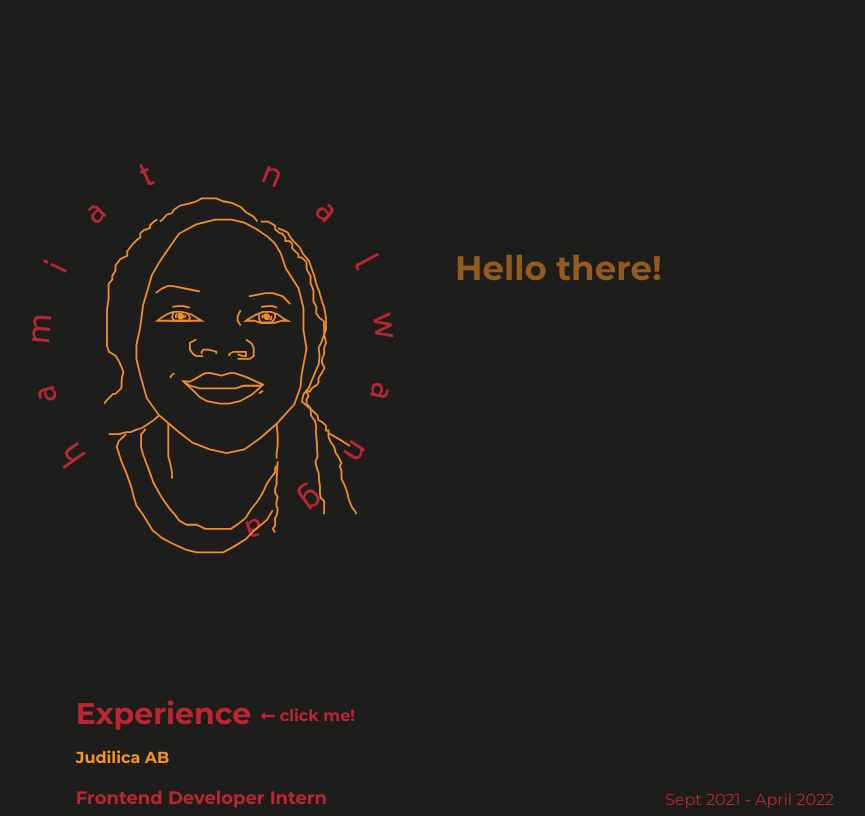
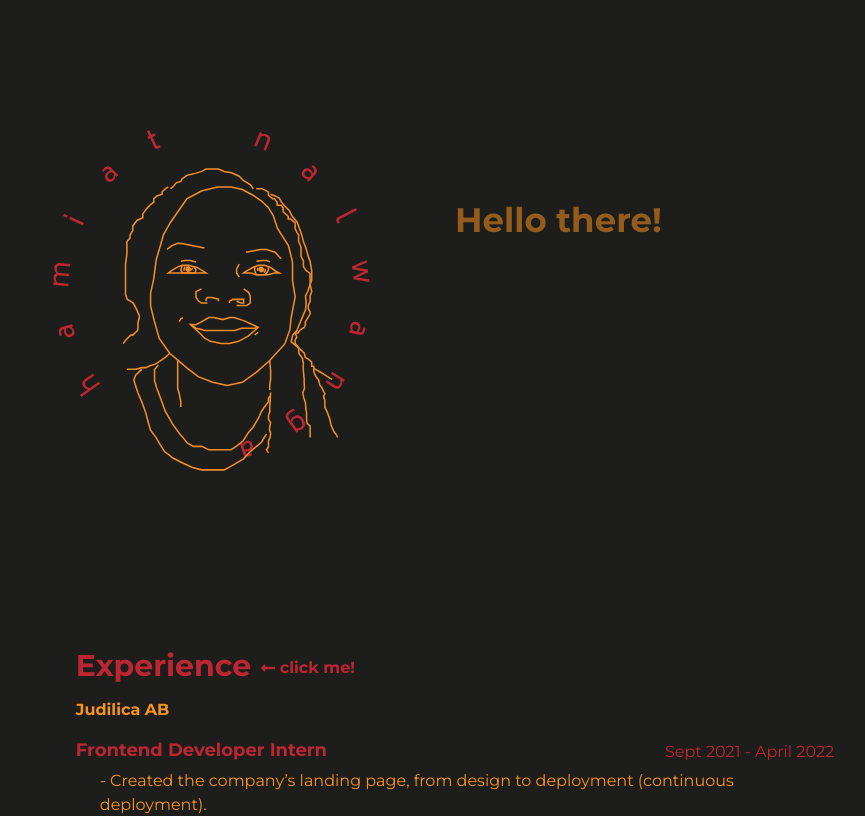
Before and after one commit to hamiat/folio, a React (Create React App) app: page / in a window 1280 px wide. Shown: the top 816 px of the page, without its empty margins (185-1050 px from the left). Built offline with nearby package versions, Linux system fonts and the light colour scheme.

Commit message:
face working on all devices

```diff
--- a/src/App.tsx
+++ b/src/App.tsx
@@ -13,6 +13,7 @@ const startVariants = {
     opacity: 0,
   },
   initialMobile: {
+    gridColumn: "1/span 1",
     opacity: 0,
   },
   animate: {
@@ -24,6 +25,7 @@ const startVariants = {
     },
   },
   animateMobile: {
+    gridColumn: "1/span 1",
     opacity: 1,
     transition: {
       duration: 1.5,
@@ -53,6 +55,9 @@ const goToSideVariants = {
   initial: {
     x: 0,
   },
+  initialMobile: {
+    x:0,
+  },
   animate: {
     x: "-20vw",
     transition: {
@@ -60,6 +65,9 @@ const goToSideVariants = {
       duration: 2.5,
       ease: "easeInOut",
     },
+  },
+  animateMobile: {
+    x: 0,
   },
 };
 
@@ -98,9 +106,12 @@ const App: React.FC = () => {
         initial={isMobile ? "initialMobile" : "initial"}
         animate={isMobile ? "animateMobile" : "animate"}
         className={style.leftContent}
+
       >
         <motion.svg
           variants={goToSideVariants}
+          initial={isMobile ? "initialMobile" : "initial"}
+          animate={isMobile ? "animateMobile" : "animate"}
           className={style.face}
           width="280"
           height="393"
@@ -151,7 +162,8 @@ const App: React.FC = () => {
             strokeMiterlimit="10"
           />
           <motion.path
-            variants={pathVariants}
+            variants={pathVariants} initial="initial"
+        animate="animate"
             d="M102.321 156.558L95.1218 160.161V167.815L98.7179 172.761L102.321 175.014H109.975"
             stroke="#F28D2A"
             strokeWidth="2"
@@ -188,7 +200,8 @@ const App: React.FC = () => {
             strokeMiterlimit="10"
           />
           <motion.path
-            variants={pathVariants}
+            variants={pathVariants} initial="initial"
+        animate="animate"
             d="M192.352 33.2236L198.201 35.4693L203.602 38.1699L205.855 42.6758L209.755 47.6222L216.658 54.381L220.254 61.5803L227.013 69.6822L229.258 75.9861L232.862 85.886L235.115 95.3383L238.263 102.993L241.411 114.243L243.816 120.994L245.917 132.7V138.101V145.307L241.866 156.558L240.964 159.713L237.815 165.786L238.711 175.014L237.815 184.019L235.562 189.117L229.713 202.923L226.558 210.801L221.156 216.874L219.135 225.431L224.312 229.93L232.862 237.136L236.465 240.732L237.36 245.686L241.866 248.387L245.917 251.99V257.391H248.618V264.59L251.318 270.447L254.914 275.393L256.72 282.376L258.973 285.3L263.024 293.402L261.218 297.005L263.024 301.952V310.956L266.172 317.26L269.32 325.81L271.126 333.912L274.722 342.468L277.877 346.519L279.675 350.115"
             stroke="#F28D2A"
             strokeWidth="2"
@@ -196,14 +209,16 @@ const App: React.FC = () => {
             whileHover="hover"
           />
           <motion.path
-            variants={pathVariants}
+            variants={pathVariants} initial="initial"
+        animate="animate"
             d="M169.844 26.0171L165.793 20.6158L157.237 15.6694L151.388 9.81322L141.48 5.31456L132.028 3.50932L124.381 0.360977H116.279H111.773H108.17L102.545 3.50932L95.1218 5.76226L87.9153 7.56028L83.6405 8.4629L77.1127 13.1926L75.3147 16.5648L69.4585 18.3628L64.9599 23.7713L61.8115 26.0171"
             stroke="#F28D2A"
             strokeWidth="2"
             strokeMiterlimit="10"
           />
           <motion.path
-            variants={pathVariants}
+            variants={pathVariants} initial="initial"
+        animate="animate"
             d="M59.1109 23.7713L55.5004 26.0171L51.0017 30.068V33.2163L44.2429 35.4621L40.192 39.0725V43.5712L35.9172 46.7268L31.1947 51.6731L25.7934 58.8941V63.8332L18.1392 67.4437L12.7379 74.6647V80.5136L9.1274 86.3626V90.4208L5.07644 94.9195V111.571L3.29286 124.15V163.764L5.53858 170.263L9.58954 172.631L13.2 174.993C13.2 174.993 16.3556 180.394 17.251 182.214C18.1464 184.033 21.3019 191.673 21.3019 191.673V193.919L19.9516 198.425L19.4967 202.909V206.844L19.049 210.787L12.7451 216.86H10.0445L6.8889 220.015L3.27842 223.626L0.28894 227.684"
             stroke="#F28D2A"
             strokeWidth="2"
@@ -216,7 +231,8 @@ const App: React.FC = () => {
             strokeMiterlimit="10"
           />
           <motion.path
-            variants={pathVariants}
+            variants={pathVariants} initial="initial"
+        animate="animate"
             d="M191.226 288.448V282.376L192.352 274.043V263.24L191.226 249.961"
             stroke="#F28D2A"
             strokeWidth="2"
@@ -229,49 +245,56 @@ const App: React.FC = () => {
             strokeMiterlimit="10"
           />
           <motion.path
-            variants={pathVariants}
+            variants={pathVariants} initial="initial"
+        animate="animate"
             d="M78.0153 193.919L75.3147 195.724L73.2639 199.32"
             stroke="#F28D2A"
             strokeWidth="2"
             strokeMiterlimit="10"
           />
           <motion.path
-            variants={pathVariants}
+            variants={pathVariants} initial="initial"
+        animate="animate"
             d="M171.642 216.427L176.141 213.278"
             stroke="#F28D2A"
             strokeWidth="2"
             strokeMiterlimit="10"
           />
           <motion.path
-            variants={pathVariants}
+            variants={pathVariants} initial="initial"
+        animate="animate"
             d="M46.0554 255.586L43.3547 259.189L41.1018 261.442V269.204V276.295L43.5786 284.845L49.2037 299.706L55.0599 315.91L64.5122 332.561L73.264 344.714L78.0154 350.115L83.6405 357.322L91.5186 361.821H102.545L112.221 366.326H124.381H132.028H140.585L148.008 361.373L156.897 354.166L163.093 344.266L169.844 336.165L176.141 325.81L180.423 316.357L184.25 310.508L189.55 303.757V299.251L191.226 296.55"
             stroke="#F28D2A"
             strokeWidth="2"
             strokeMiterlimit="10"
           />
           <motion.path
-            variants={pathVariants}
+            variants={pathVariants} initial="initial"
+        animate="animate"
             d="M192.352 291.597L191.789 301.952L191.226 310.508V316.805L189.55 321.759V326.257L192.352 331.211L190.951 337.067V340.663L192.352 344.266L191.789 350.115L189.55 354.621V357.322V362.723L186.944 366.327L189.55 370.377"
             stroke="#F28D2A"
             strokeWidth="2"
             strokeMiterlimit="10"
           />
           <motion.path
-            variants={pathVariants}
+            variants={pathVariants} initial="initial"
+        animate="animate"
             d="M24.4503 261.442L16.3483 269.205L14.0954 275.393L16.3483 282.376L19.2728 291.597L24.4503 303.757L29.6999 318.155L32.9999 330.987L35.9244 340.663L42.8998 350.115L48.3011 359.12L54.1573 368.572L59.1109 372.175L64.5121 376.674L75.6396 382.53L90.6159 389.282L102.545 392.43H116.279H132.028L142.831 386.581L156.897 378.024L165.793 368.572L180.423 356.419L186.944 345.617"
             stroke="#F28D2A"
             strokeWidth="2"
             strokeMiterlimit="10"
           />
           <motion.path
-            variants={pathVariants}
+            variants={pathVariants} initial="initial"
+        animate="animate"
             d="M160.392 108.841L178.849 105.245H186.944L198.201 108.841L203.602 114.698L206.303 117.398"
             stroke="#F28D2A"
             strokeWidth="2"
             strokeMiterlimit="10"
           />
           <motion.path
-            variants={pathVariants}
+            variants={pathVariants} initial="initial"
+        animate="animate"
             d="M104.538 103.159L106.011 103.462L76.7878 97.4468L71.2205 97.1435L64.0573 100.292L57.3057 105.245"
             stroke="#F28D2A"
             strokeWidth="2"
@@ -290,7 +313,8 @@ const App: React.FC = () => {
             strokeMiterlimit="10"
           />
           <motion.path
-            variants={pathVariants}
+            variants={pathVariants} initial="initial"
+        animate="animate"
             d="M248.618 260.092L256.265 264.59L263.919 269.205L272.476 274.498"
             stroke="#F28D2A"
             strokeWidth="2"
@@ -315,7 +339,8 @@ const App: React.FC = () => {
             strokeMiterlimit="10"
           />
           <motion.path
-            variants={pathVariants}
+            variants={pathVariants} initial="initial"
+        animate="animate"
             d="M86.7888 133.154L83.9726 133.588L82.1602 131.385L83.1639 128.757L85.98 128.324L87.7925 130.519L86.7888 133.154Z"
             fill="#F28D2A"
             stroke="#F28D2A"
@@ -323,7 +348,8 @@ const App: React.FC = () => {
             strokeMiterlimit="10"
           />
           <motion.path
-            variants={pathVariants}
+            variants={pathVariants} initial="initial"
+        animate="animate"
             d="M182.055 133.508L179.239 133.942L177.426 131.739L178.43 129.111L181.246 128.677L183.059 130.88L182.055 133.508Z"
             fill="#F28D2A"
             stroke="#F28D2A"
@@ -331,27 +357,32 @@ const App: React.FC = () => {
             strokeMiterlimit="10"
           />
           <motion.path
-            variants={pathVariants}
+            variants={pathVariants} initial="initial"
+        animate="animate"
             d="M83.5249 129.941C84.1551 129.941 84.6659 129.43 84.6659 128.8C84.6659 128.17 84.1551 127.659 83.5249 127.659C82.8948 127.659 82.384 128.17 82.384 128.8C82.384 129.43 82.8948 129.941 83.5249 129.941Z"
             fill="#F28D2A"
           />
           <motion.path
-            variants={pathVariants}
+            variants={pathVariants} initial="initial"
+        animate="animate"
             d="M179.152 130.252C179.782 130.252 180.293 129.741 180.293 129.111C180.293 128.481 179.782 127.97 179.152 127.97C178.522 127.97 178.011 128.481 178.011 129.111C178.011 129.741 178.522 130.252 179.152 130.252Z"
             fill="#F28D2A"
           />
           <motion.path
-            variants={pathVariants}
+            variants={pathVariants} initial="initial"
+        animate="animate"
             d="M181.975 133.075L179.361 134.281L177 132.649L177.253 129.811L179.867 128.612L182.228 130.244L181.975 133.075Z"
             fill="#F28D2A"
           />
           <motion.path
-            variants={pathVariants}
+            variants={pathVariants} initial="initial"
+        animate="animate"
             d="M177.925 131.45C178.706 131.45 179.34 130.823 179.34 130.049C179.34 129.276 178.706 128.649 177.925 128.649C177.143 128.649 176.509 129.276 176.509 130.049C176.509 130.823 177.143 131.45 177.925 131.45Z"
             fill="#F28D2A"
           />
           <motion.path
-            variants={pathVariants}
+            variants={pathVariants} initial="initial"
+        animate="animate"
             d="M181.174 135.025C181.956 135.025 182.589 134.397 182.589 133.624C182.589 132.85 181.956 132.223 181.174 132.223C180.392 132.223 179.759 132.85 179.759 133.624C179.759 134.397 180.392 135.025 181.174 135.025Z"
             fill="#F28D2A"
           />
@@ -362,17 +393,20 @@ const App: React.FC = () => {
             strokeMiterlimit="10"
           />
           <motion.path
-            variants={pathVariants}
+            variants={pathVariants} initial="initial"
+        animate="animate"
             d="M87.3087 132.035L84.6947 133.234L82.3335 131.602L82.5862 128.764L85.193 127.565L87.5542 129.197L87.3087 132.035Z"
             fill="#F28D2A"
           />
           <motion.path
-            variants={pathVariants}
+            variants={pathVariants} initial="initial"
+        animate="animate"
             d="M83.2505 130.403C84.0322 130.403 84.6658 129.776 84.6658 129.002C84.6658 128.229 84.0322 127.602 83.2505 127.602C82.4689 127.602 81.8352 128.229 81.8352 129.002C81.8352 129.776 82.4689 130.403 83.2505 130.403Z"
             fill="#F28D2A"
           />
           <motion.path
-            variants={pathVariants}
+            variants={pathVariants} initial="initial"
+        animate="animate"
             d="M86.5072 133.978C87.2889 133.978 87.9225 133.35 87.9225 132.577C87.9225 131.803 87.2889 131.176 86.5072 131.176C85.7256 131.176 85.0919 131.803 85.0919 132.577C85.0919 133.35 85.7256 133.978 86.5072 133.978Z"
             fill="#F28D2A"
           />
@@ -380,6 +414,8 @@ const App: React.FC = () => {
 
         <motion.svg
           variants={goToSideVariants}
+          initial={isMobile ? "initialMobile" : "initial"}
+          animate={isMobile ? "animateMobile" : "animate"}
           className={style.name}
           width="586"
           height="587"
--- a/src/components/About/about.module.scss
+++ b/src/components/About/about.module.scss
@@ -7,7 +7,8 @@
   display: flex;
   flex-direction: column;
   justify-content: space-between;
-  /* padding-left:  600px; */
+  margin-top: -$mn;
+
   @include sm {
     grid-column: 1 / span 1 ;
  grid-row: 3;
--- a/src/styles/main.module.scss
+++ b/src/styles/main.module.scss
@@ -119,10 +119,12 @@ box-sizing: border-box;
       grid-template-columns: 1fr;
       grid-template-rows: 1fr;
       place-items: center;
-      z-index: 2;
+      margin-top: -64px;
 
+@include sm {
+  margin-top: 0;
 
-
+}
 
 
       .face {
@@ -130,10 +132,13 @@ box-sizing: border-box;
         grid-column: 1;
         margin: 18px 0 0 63px;
         z-index: 10;
-        @include lg {
-       width: 20%;
+
+
+        width: 17%;
+
+        @include breakpoint(1200px) {
+          width: 20%;
         }
-
         @include breakpoint(900px) {
           width: 22%;
         }
@@ -144,13 +149,13 @@ box-sizing: border-box;
           width: 26%;
         }
         @include sm {
-          width: 45%;
+          width: 40%;
         }
         @include breakpoint(550px) {
           width: 40%;
         }
-        @include breakpoint(400px) {
-          width: 45%;
+        @include breakpoint(450px) {
+          width: 50%;
         }
 
       }
@@ -159,9 +164,11 @@ box-sizing: border-box;
         grid-column: 1;
         margin: -48px 0 0 0;
         z-index: 2;
-        @include lg {
+        width: 35%;
+
+        @include breakpoint(1200px) {
           width: 40%;
-           }
+        }
            @include breakpoint(900px) {
             width: 44%;
           }
@@ -172,13 +179,13 @@ box-sizing: border-box;
             width: 50%;
           }
           @include sm {
-            width: 90%;
+            width: 80%;
           }
           @include breakpoint(550px) {
             width: 85%;
           }
-          @include breakpoint(400px) {
-            width: 90%;
+          @include breakpoint(450px) {
+            width: 100%;
           }
 
 
```
